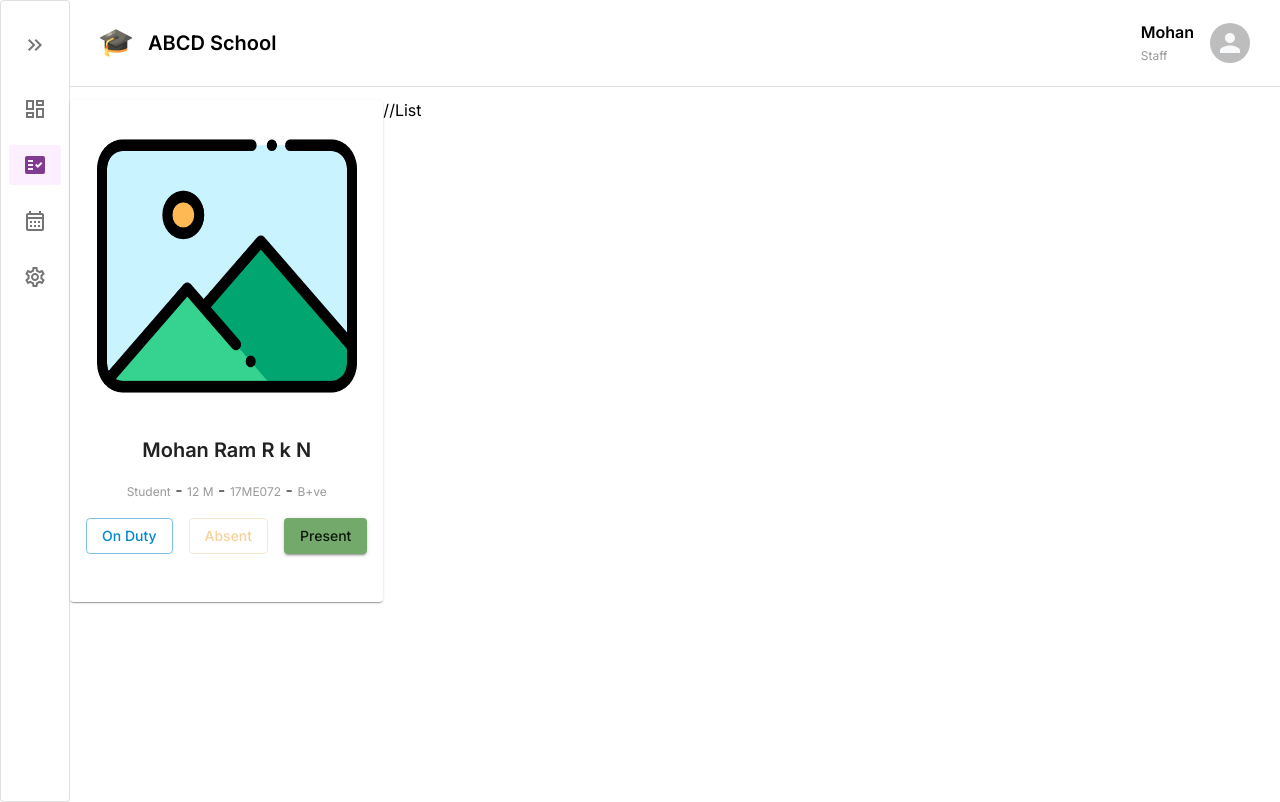
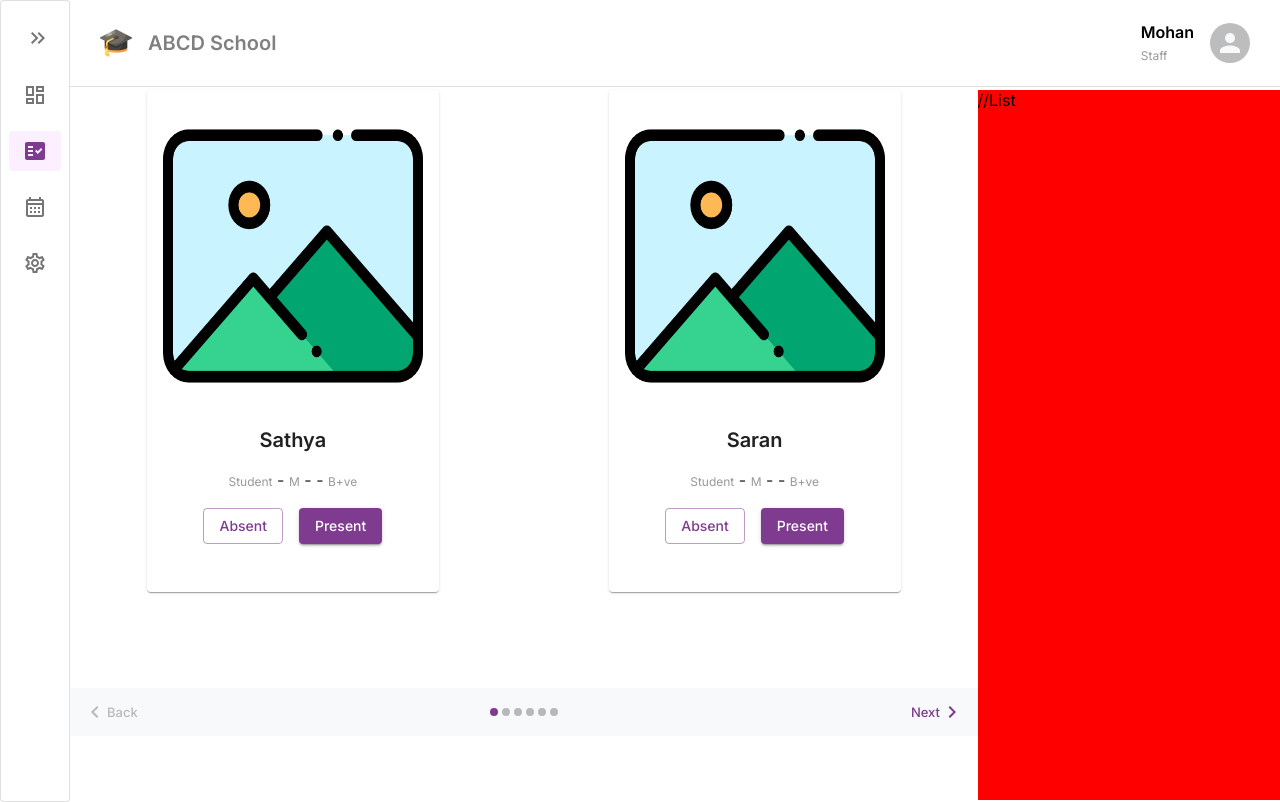
Before and after one commit to Mohan11061999/schooladministor, a Next.js app: page /home/attendance in a window 1280 px wide. Built offline with nearby package versions, Linux system fonts and the light colour scheme.

Commit message:
student carosal start

```diff
--- a/src/app/home/attendance/layout.js
+++ b/src/app/home/attendance/layout.js
@@ -3,13 +3,13 @@ import React from 'react'
 
 export default function AttendanceLayout({ children }) {
     return (
-        <Grid container >
-            <Grid item>
+        <div style={{ display: "grid", gridTemplateColumns: "3fr 1fr", gridTemplateAreas: '"main list"', height: "100%" }} >
+            <div style={{ gridArea: "main" }}>
                 {children}
-            </Grid>
-            <Grid item>
+            </div>
+            <div style={{ gridArea: "list", backgroundColor: "red" }}>
                 //List
-            </Grid>
-        </Grid>
+            </div>
+        </div>
     )
 }
--- a/src/app/home/attendance/page.js
+++ b/src/app/home/attendance/page.js
@@ -1,12 +1,13 @@
 import React from 'react'
 import StudCard from './studCard'
+import { Grid } from '@mui/material'
+import StudCarosel from './studCarosel'
 
 const Attendance = () => {
     return (
-        <div>
-            <StudCard />
-        </div>
+        <StudCarosel />
     )
+
 }
 
 export default Attendance
--- a/src/app/home/attendance/studCard.js
+++ b/src/app/home/attendance/studCard.js
@@ -1,3 +1,4 @@
+import { Theme } from '@/theme/theme'
 import { Button, Card, Grid, Typography } from '@mui/material'
 import Image from 'next/image'
 import React from 'react'
@@ -10,18 +11,17 @@ const StudCard = ({ name, rollNo, age, Gender, email, BloodGroup, address }) =>
                     <Image src={"/imageSkeleton.png"} width={260} height={300} />
                 </Grid>
                 <Grid item >
-                    <Typography variant='h4' >Mohan Ram R k N</Typography>
+                    <Typography variant='h4' >{name}</Typography>
                 </Grid>
                 <Grid item >
                     <Typography variant='caption' >Student</Typography>{" - "}
-                    <Typography variant='caption' >12 M</Typography>{" - "}
-                    <Typography variant='caption' >17ME072</Typography>{" - "}
+                    <Typography variant='caption' >{age} M</Typography>{" - "}
+                    <Typography variant='caption' >{rollNo}</Typography>{" - "}
                     <Typography variant='caption' >B+ve</Typography>
                 </Grid>
-                <Grid item container gap={2} >
-                    <Button variant='outlined' color='info'>On Duty</Button>
-                    <Button variant='outlined' color="warning">Absent</Button>
-                    <Button variant='contained' color='success'>Present</Button>
+                <Grid item container justifyContent={"center"} gap={2} >
+                    <Button variant='outlined'   >Absent</Button>
+                    <Button variant='contained'>Present</Button>
                 </Grid>
                 <Grid item >
                 </Grid>
--- /dev/null
+++ b/src/app/home/attendance/studCarosel.js
@@ -0,0 +1,103 @@
+'use client';
+import React from 'react'
+import Box from '@mui/material/Box';
+import { useTheme } from '@mui/material/styles';
+import MobileStepper from '@mui/material/MobileStepper';
+import Button from '@mui/material/Button';
+import KeyboardArrowLeft from '@mui/icons-material/KeyboardArrowLeft';
+import KeyboardArrowRight from '@mui/icons-material/KeyboardArrowRight';
+import StudCard from './studCard';
+import { Grid } from '@mui/material';
+
+const steps = [
+    {
+        label: 'Sathya',
+
+    },
+    {
+        label: 'Saran',
+
+    },
+    {
+        label: 'Kailash',
+
+    },
+    {
+        label: 'Risha',
+
+    },
+    {
+        label: 'Sarath',
+
+    },
+    {
+        label: 'Jannath',
+
+    },
+];
+
+const StudCarosel = () => {
+    const theme = useTheme();
+    const [activeStep, setActiveStep] = React.useState(0);
+    const maxSteps = steps.length;
+
+    const handleNext = () => {
+        setActiveStep((prevActiveStep) => prevActiveStep + 1);
+    };
+
+    const handleBack = () => {
+        setActiveStep((prevActiveStep) => prevActiveStep - 1);
+    };
+
+    return (
+        <Grid container direction={"column"} justifyContent={"center"} gap={12} >
+            <Grid item container gap={2} justifyContent={"space-around"} alignItems={"center"}>
+                {steps[activeStep - 1]?.label ? <StudCard name={steps[activeStep - 1].label} /> : <></>}
+
+                <StudCard name={steps[activeStep].label} />
+
+                {steps[activeStep + 1]?.label ? <StudCard name={steps[activeStep + 1].label} /> : <></>}
+
+            </Grid>
+            <Grid item  >
+                <MobileStepper
+                    variant="dots"
+                    steps={maxSteps}
+                    position="static"
+                    activeStep={activeStep}
+                    nextButton={
+                        <Button
+                            size="small"
+                            onClick={handleNext}
+                            disabled={activeStep === maxSteps - 1}
+                        >
+                            Next
+                            {theme.direction === 'rtl' ? (
+                                <KeyboardArrowLeft />
+                            ) : (
+                                <KeyboardArrowRight />
+                            )}
+                        </Button>
+                    }
+                    backButton={
+                        <Button size="small" onClick={handleBack} disabled={activeStep === 0}>
+                            {theme.direction === 'rtl' ? (
+                                <KeyboardArrowRight />
+                            ) : (
+                                <KeyboardArrowLeft />
+                            )}
+                            Back
+                        </Button>
+                    }
+                />
+            </Grid>
+        </Grid >
+
+
+
+
+    );
+
+}
+
+export default StudCarosel
--- a/src/app/home/layout.js
+++ b/src/app/home/layout.js
@@ -8,10 +8,9 @@ export default function Layout({ children }) {
         setOpen(open == "70px" ? "200px" : "70px");
 
     }
-    console.log(open);
     return (
         <div style={{
-            display: 'grid', gridTemplateColumns: `${open} 1fr`, gridTemplateRows: '100px 1fr', height: '100vh', gridTemplateAreas:
+            display: 'grid', gridTemplateColumns: `${open} 1fr`, gridTemplateRows: '90px 1fr', height: '100vh', gridTemplateAreas:
                 '"sidebar topbar" "sidebar main"'
         }} >
             <div style={{ gridArea: 'sidebar' }}>
--- a/src/components/sidebar/sidebar.js
+++ b/src/components/sidebar/sidebar.js
@@ -44,9 +44,9 @@ export const SideBar = ({ open, handleOpenSideBar }) => {
     const pathname = usePathname()
     return (
         <Paper color={"background"} sx={{ height: "100vh" }} elevation={0} variant="outlined" justifyContent="center" >
-            <Grid container sx={{ padding: "20px 0" }} >
-                <Grid item container justifyContent={"center"} alignItems="center">
-                    <IconButton size='large' onClick={handleOpenSideBar} >
+            <Grid container sx={{ padding: "20px 20px" }} >
+                <Grid item container justifyContent={"flex-start"} alignItems="center">
+                    <IconButton size='small' onClick={handleOpenSideBar} >
                         {open == "70px" ? <KeyboardDoubleArrowRightIcon /> : <KeyboardDoubleArrowRightIcon sx={{ transform: "rotate(180deg)" }} />}
                     </IconButton>
                 </Grid>
--- a/src/components/topbar/topbar.js
+++ b/src/components/topbar/topbar.js
@@ -7,7 +7,7 @@ export const TopBar = () => {
             <Grid item  >
                 <Grid container alignItems={"center"} gap={2}  >
                     <Image src={"/logo.png"} width={32} height={32} />
-                    <Typography variant='h4' >ABCD School</Typography>
+                    <Typography variant='h4' color={"GrayText"} >ABCD School</Typography>
                 </Grid>
             </Grid>
             <Grid item>
--- a/src/theme/theme.js
+++ b/src/theme/theme.js
@@ -8,19 +8,28 @@ const theme = {
       bg: '#FCEFFF',
     },
     secondary: {
-      main: '#F2F2F2',
+      main: '#6f51b0',
+      bg: '#eae8ff'
     },
-    // error: {
-    //   main: '#C02942',
-    // },
+    error: {
+      main: '#ff5445',
+      bg: '#ffe6e6'
+    },
     warning: {
-      main: '#F7D09B',
+      main: '#a37c29',
+      bg: '#ffe7ab'
     },
-    // info: {
-    //   main: '#9B59B6',
-    // },
+    pending: {
+      main: '#de7850',
+      bg: '#ffebd9'
+    },
+    info: {
+      main: '#587ebf',
+      bg: '#dcecfc'
+    },
     success: {
-      main: '#73A96B',
+      main: '#3e8020',
+      bg: '#e3f5da',
     },
     background: {
       default: '#f7f9fa',
```
